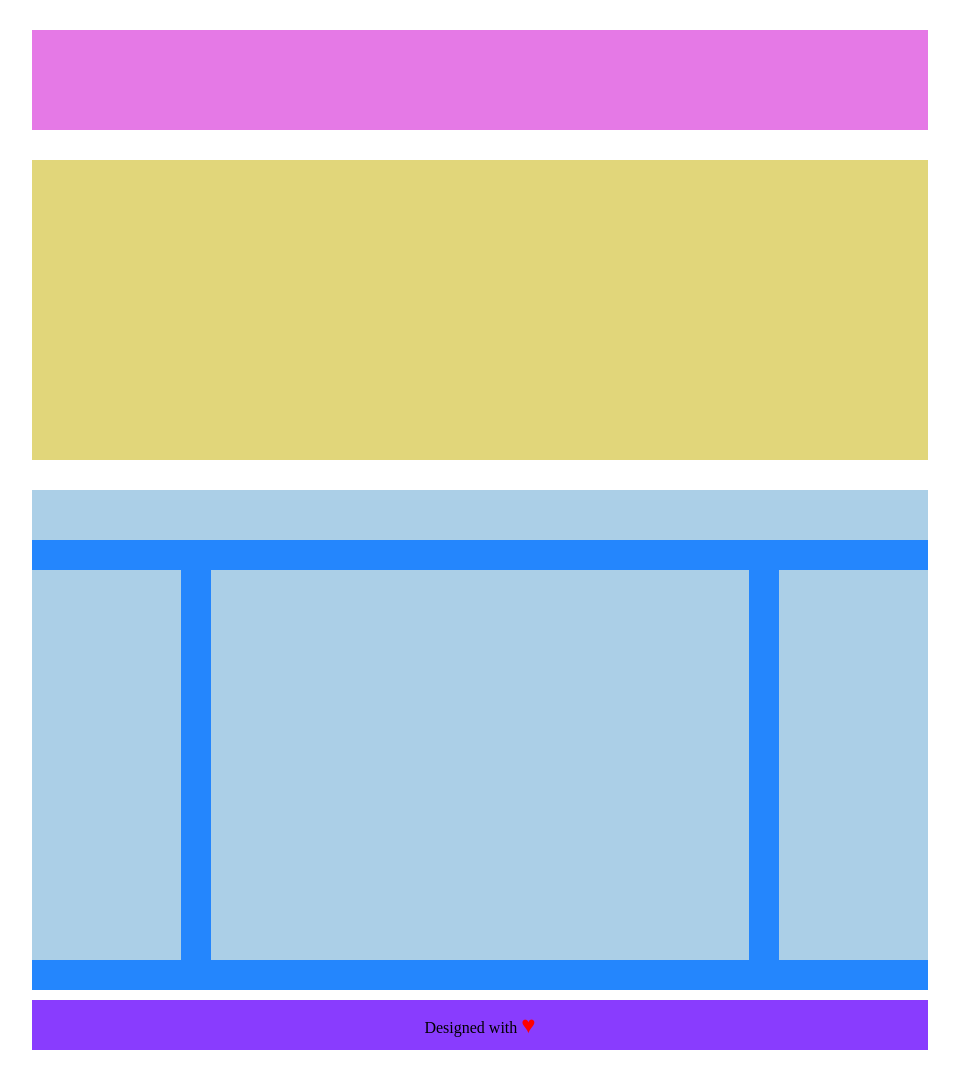
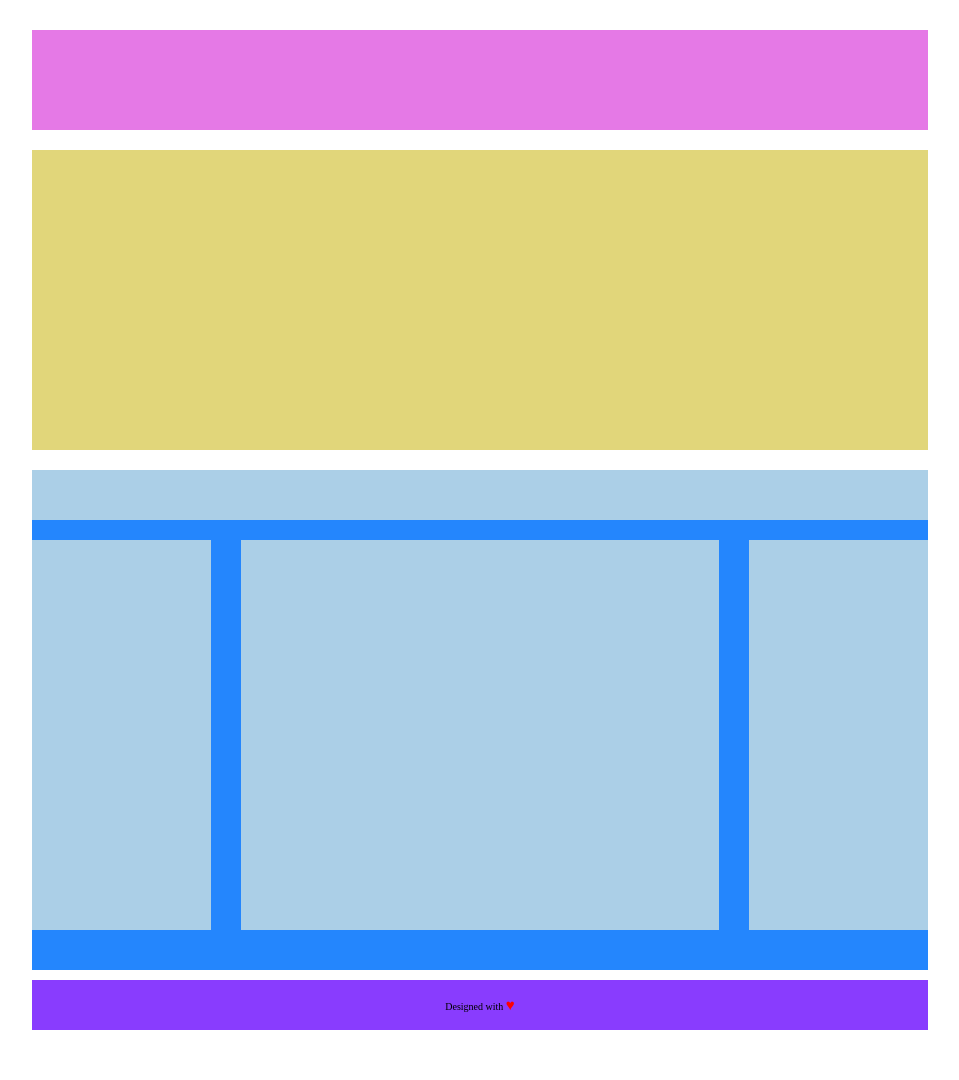
Before and after one commit to matte887/htmlcss-struttura-wp, a plain HTML site: page index.html in a window 1280 px wide. Shown: the whole page, without its empty margins (160-1119 px from the left). Drawn offline with Linux system fonts and the light colour scheme.

Commit message:
correzioni varie

```diff
--- a/css/style.css
+++ b/css/style.css
@@ -3,6 +3,10 @@
     margin: 0;
     padding: 0;
     box-sizing: border-box;
+}
+
+html {
+    font-size: 62.5%;
 }
 
 .clearfix::after {
@@ -13,7 +17,7 @@
 
 /* COMMON */
 .margin-b {
-    margin-bottom: 30px;
+    margin-bottom: 2em;
 }
 
 /* font */
@@ -55,7 +59,7 @@ header {
 
 .main-center {
     margin: 0 30px;
-    width: 60%;
+    width: calc(60% - 60px);
 }
 
 .column {
@@ -64,7 +68,7 @@ header {
 }
 
 .main-left, .main-right {
-    width: calc(40%/2 - 30px);
+    width: 20%;
 }
 
 footer {
--- a/index.html
+++ b/index.html
@@ -5,14 +5,16 @@
     <meta http-equiv="X-UA-Compatible" content="IE=edge">
     <meta name="viewport" content="width=device-width, initial-scale=1.0">
     <link rel="stylesheet" href="css/style.css">
-    <title>Document</title>
+    <title>Float layout</title>
 </head>
 <body>
     <div class="container">
+        <!-- header -->
         <header class="margin-b"></header>
+        <div class="jumbotron margin-b"></div> <!--se si ripete in tutte le pagine, è nel footer, altrimenti può andare nel main o tra header e main -->
+        <!-- /header -->
 
-        <div class="jumbotron margin-b"></div>
-
+        <!-- main -->
         <main>
             <div class="main-container clearfix margin-b">
                 <div class="main-header margin-b"></div>
@@ -21,10 +23,13 @@
                 <div class="main-right margin-b column"></div>
             </div>
         </main>
+        <!-- /main -->
 
+        <!-- footer -->
         <footer>
             <span>Designed with <span class="heart">&hearts;</span>
         </footer>
+        <!-- /footer -->
     </div>
 </body>
 </html>
```
